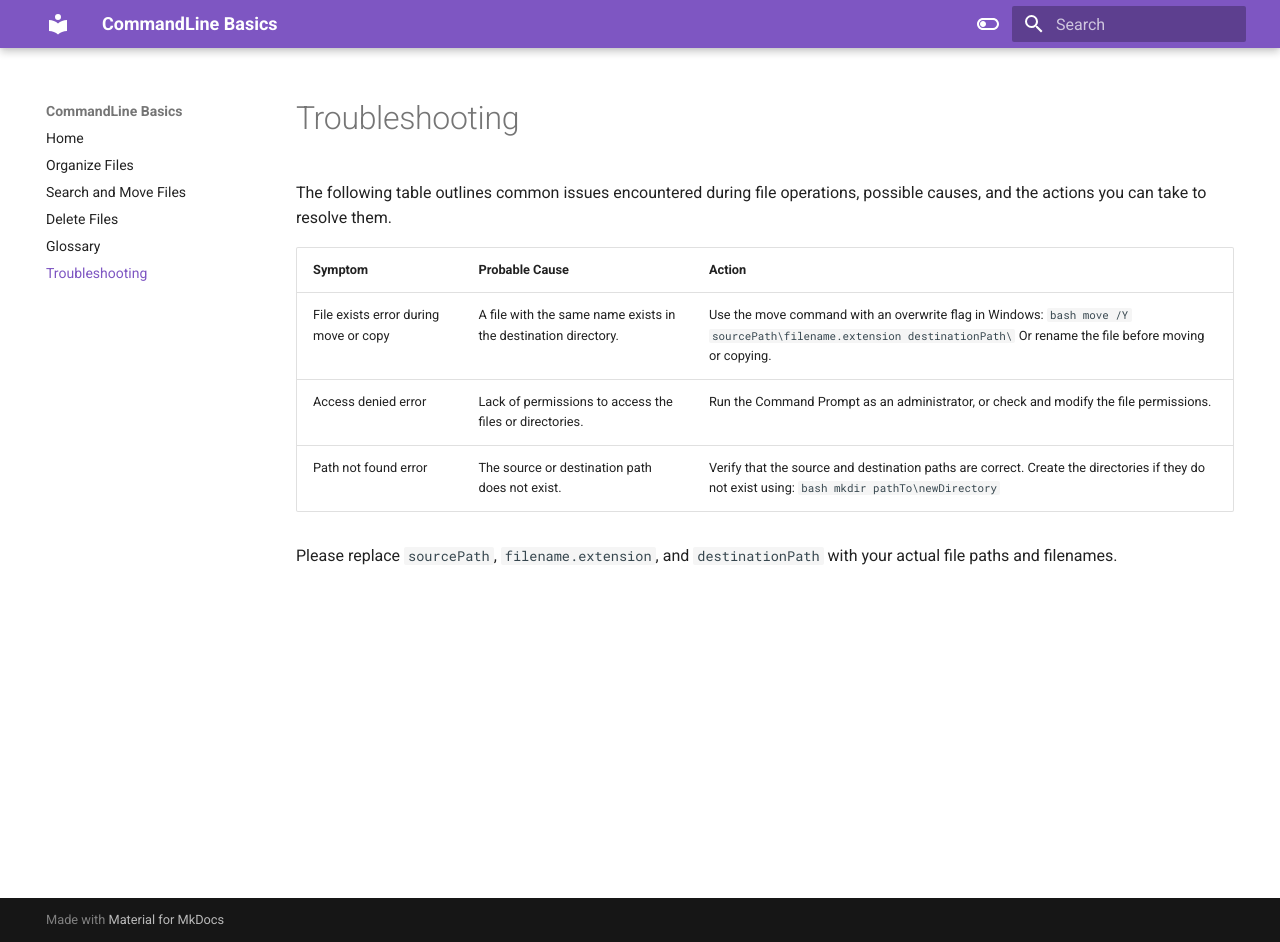
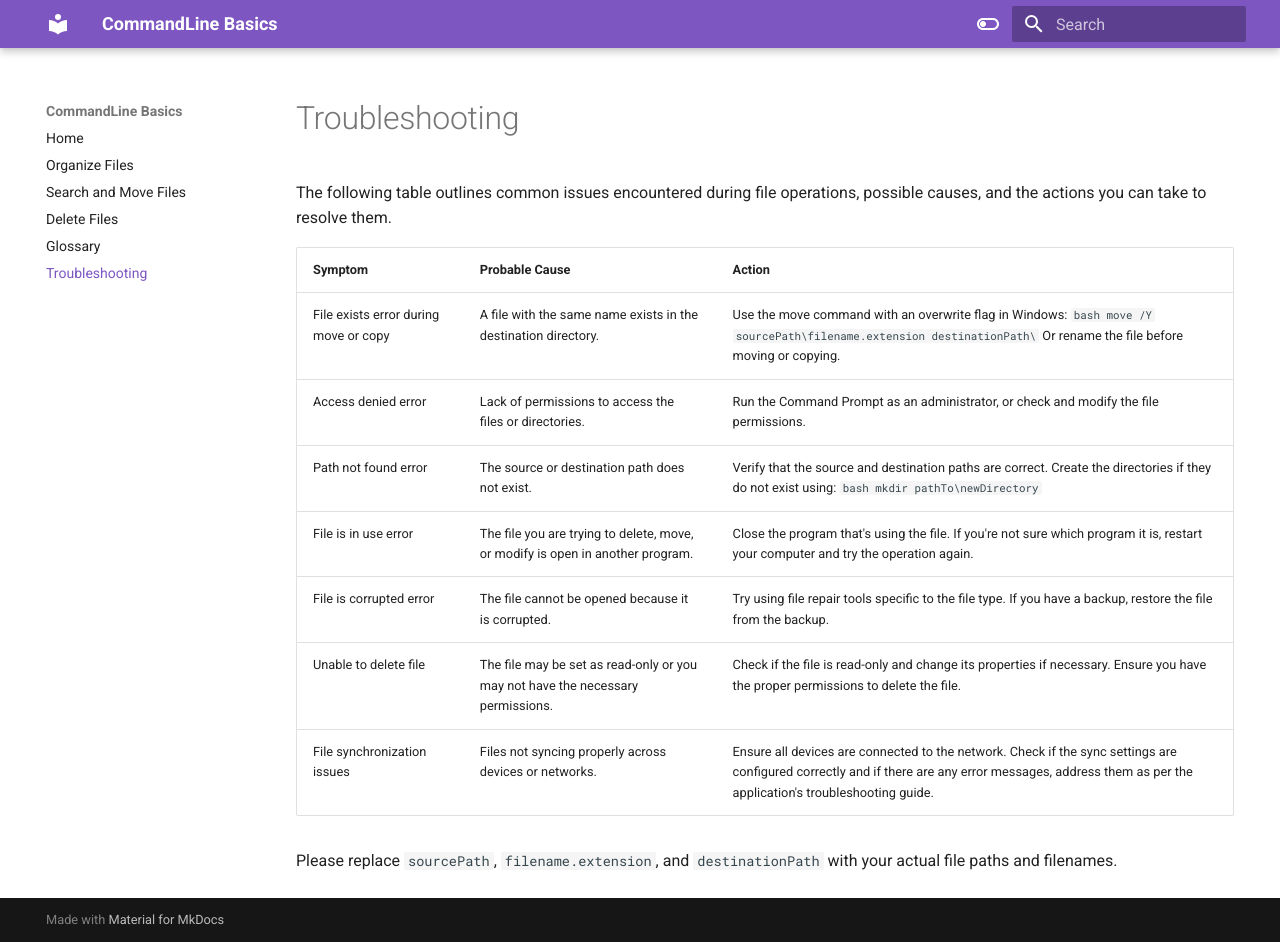
Before and after one commit to RichardLi6/UsingCommandLine, an MkDocs documentation site: the page built from docs/Troubleshooting.md, in a window 1280 px wide and 942 px high. Built offline with MkDocs 1.6.1 and Material for MkDocs 9.7.7, drawn with Linux system fonts in a browser that asks for light colours.

Commit message:
add more stuff for troubleshooting

````diff
--- a/docs/Troubleshooting.md
+++ b/docs/Troubleshooting.md
@@ -7,5 +7,9 @@ The following table outlines common issues encountered during file operations, p
 | File exists error during move or copy | A file with the same name exists in the destination directory. | Use the move command with an overwrite flag in Windows: ```bash move /Y sourcePath\filename.extension destinationPath\ ``` Or rename the file before moving or copying. |
 | Access denied error | Lack of permissions to access the files or directories. | Run the Command Prompt as an administrator, or check and modify the file permissions. |
 | Path not found error | The source or destination path does not exist. | Verify that the source and destination paths are correct. Create the directories if they do not exist using: ```bash mkdir pathTo\newDirectory ``` |
+| File is in use error | The file you are trying to delete, move, or modify is open in another program. | Close the program that's using the file. If you're not sure which program it is, restart your computer and try the operation again. |
+| File is corrupted error | The file cannot be opened because it is corrupted. | Try using file repair tools specific to the file type. If you have a backup, restore the file from the backup. |
+| Unable to delete file | The file may be set as read-only or you may not have the necessary permissions. | Check if the file is read-only and change its properties if necessary. Ensure you have the proper permissions to delete the file. |
+| File synchronization issues | Files not syncing properly across devices or networks. | Ensure all devices are connected to the network. Check if the sync settings are configured correctly and if there are any error messages, address them as per the application's troubleshooting guide. |
 
 Please replace `sourcePath`, `filename.extension`, and `destinationPath` with your actual file paths and filenames.
````
